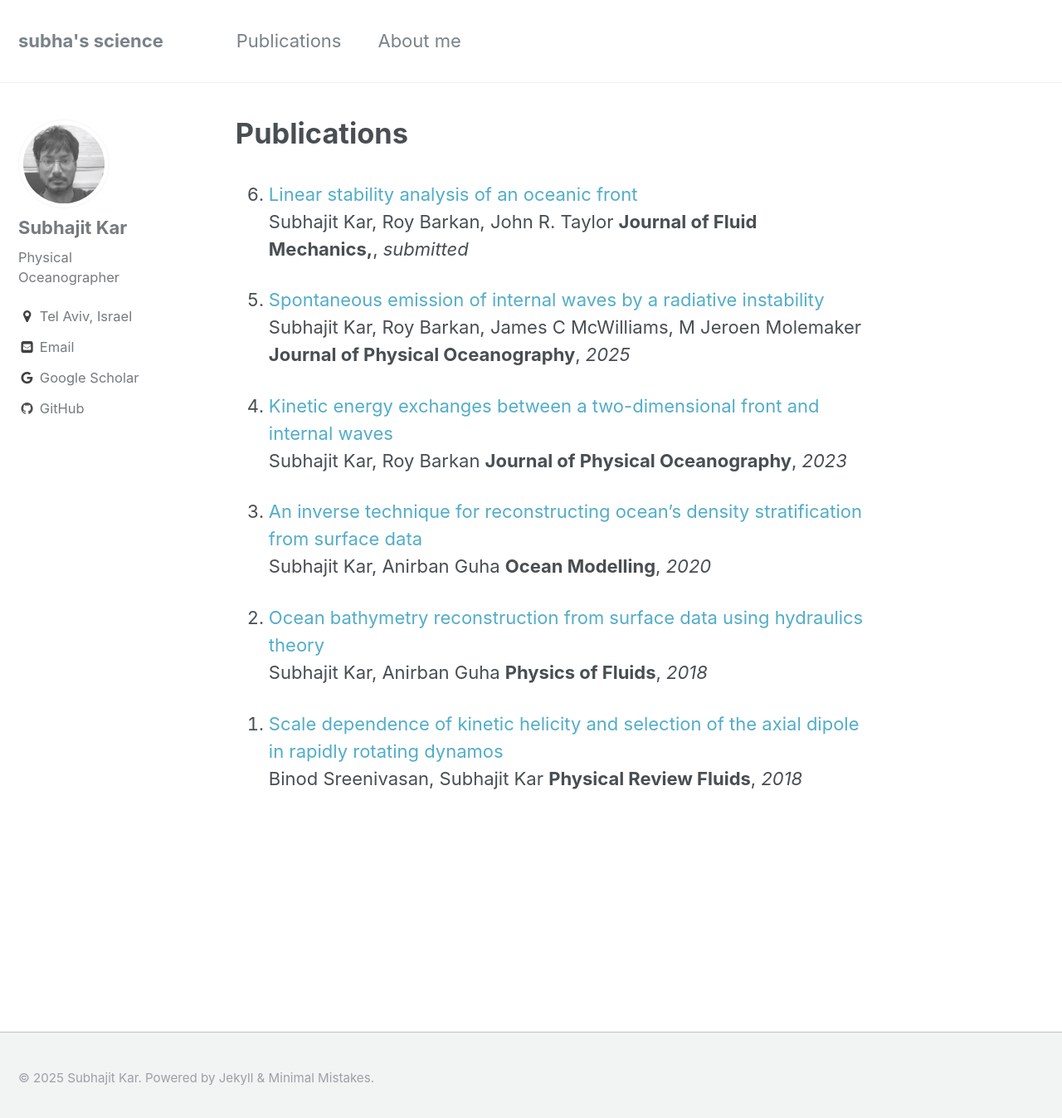
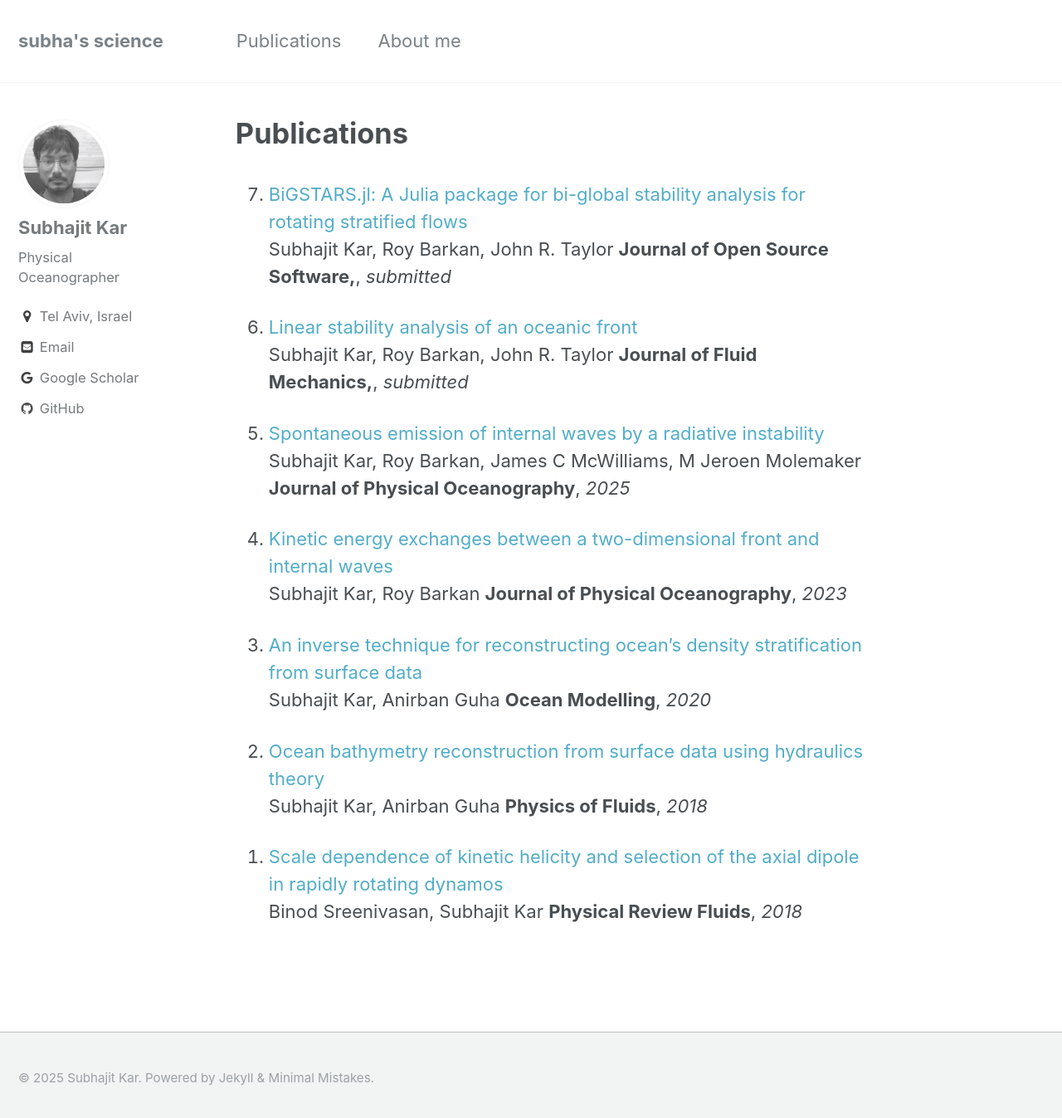
Before and after one commit to subhk/subhk.github.io, a Jekyll site: the page built from _pages/publications.md, in a window 1280 px wide and 1355 px high. Shown: the top 1347 px of the window at 83% size. Built offline with Jekyll 4.4.1, drawn with Linux system fonts in a browser that asks for light colours.

Commit message:
updated publications

```diff
--- a/_pages/publications.md
+++ b/_pages/publications.md
@@ -2,6 +2,10 @@
 title: Publications
 permalink: /publications/
 ---
+0.  [BiGSTARS.jl: A Julia package for bi-global stability analysis for rotating stratified flows][7]
+    Subhajit Kar, Roy Barkan, John R. Taylor
+    **Journal of Open Source Software,**, *submitted*
+
 0.  [Linear stability analysis of an oceanic front][6]
     Subhajit Kar, Roy Barkan, John R. Taylor
     **Journal of Fluid Mechanics,**, *submitted*
```
Also changed, not shown: other parts of _pages/publications.md (+1 -1 lines), 1 other file.
